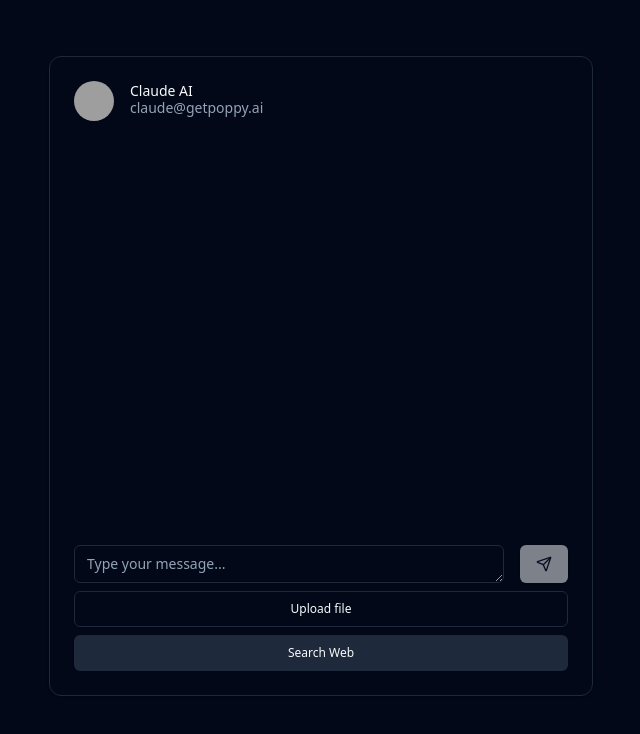
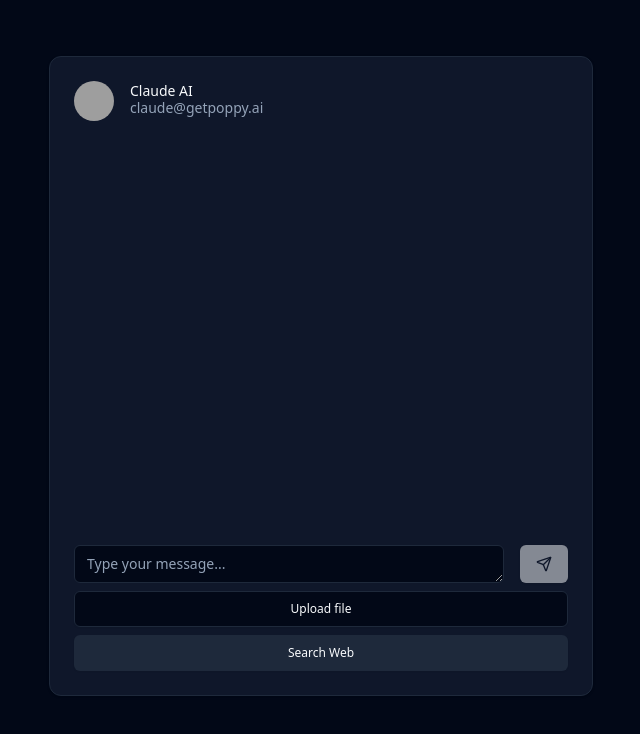
Before and after one commit to guiduck/poppy-ai-challenge, a Next.js app: page / in a window 1280 px wide. Shown: the top 734 px of the page, without its empty margins (319-959 px from the left). Built offline with nearby package versions, Linux system fonts and the light colour scheme; grey boxes are pictures that could not be loaded.

Commit message:
fix: bg change

```diff
--- a/src/components/ChatApp.tsx
+++ b/src/components/ChatApp.tsx
@@ -132,7 +132,7 @@
   }, [messages]);
 
   return (
-    <Card className="w-full max-w-2xl mx-auto mt-10">
+    <Card className="w-full max-w-2xl mx-auto mt-10 bg-slate-900">
       <CardHeader className="flex flex-row items-center">
         <div className="flex items-center space-x-4">
           <Avatar>
```
